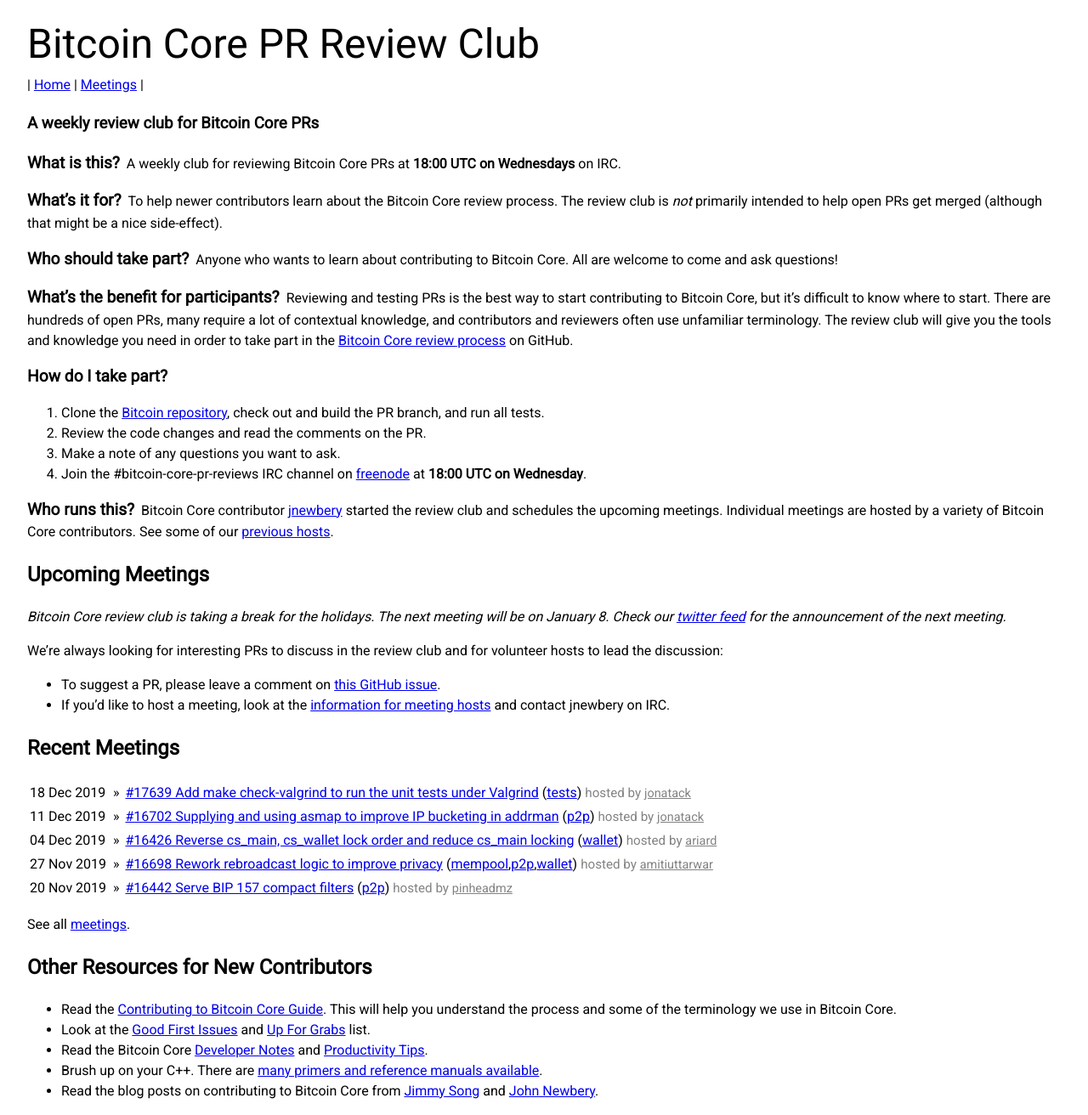
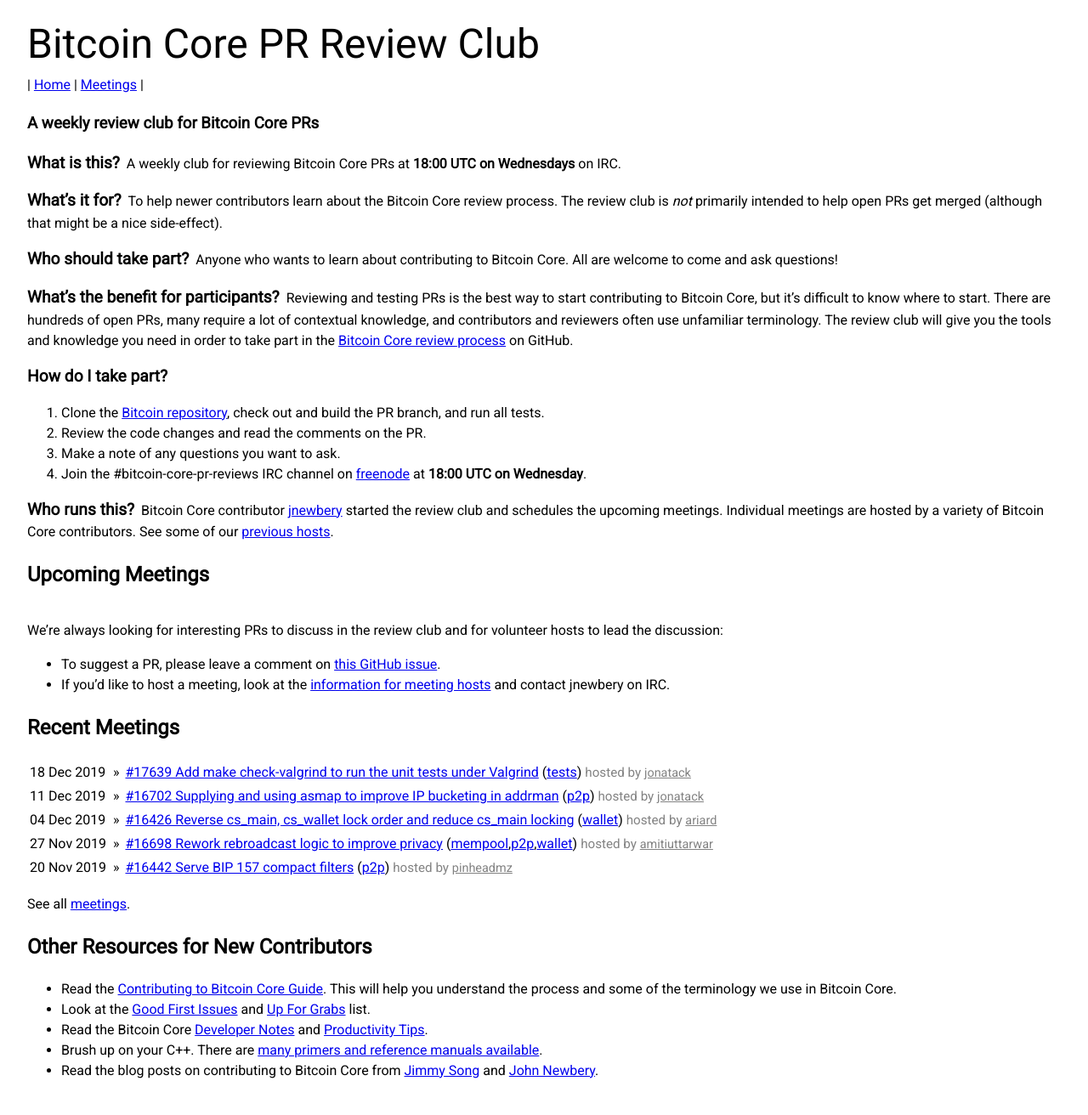
Before and after one commit to bitcoin-core-review-club/website, a Jekyll site: the page built from index.md, in a window 1280 px wide. Shown: the whole page at 85% size. Built offline with Jekyll 4.4.1, drawn with Linux system fonts in a browser that asks for light colours; nearby versions of some CDN libraries; after the commit the page ends 1288 px from its top, so only the background shows below that.

Commit message:
Revert "Add a placeholder for holiday break (#98)"
This reverts commit 91df0fd1bf47736708da8aee3652b519f37d80de.

```diff
--- a/index.md
+++ b/index.md
@@ -40,10 +40,30 @@
 
 ## Upcoming Meetings
 
-_Bitcoin Core review club is taking a break for the holidays. The next meeting
-will be on January 8. Check our [twitter
-feed](https://twitter.com/BitcoinCorePRs) for the announcement of the next
-meeting._
+<table>
+{% for post in site.posts reversed %}
+  {% capture nowunix %}{{'now' | date: "%s"}}{% endcapture %}
+  {% capture posttime %}{{post.date | date: '%s'}}{% endcapture %}
+  {% capture components %}
+  {%- for comp in post.components -%}
+    <a href="/meetings-components/#{{comp}}">{{comp}}</a>{% unless forloop.last %}, {% endunless %}
+  {%- endfor -%}
+  {% endcapture %}
+  {% if posttime >= nowunix %}
+    <tr>
+      <div class="home-posts-post">
+        <td class="Home-posts-post-date">{{ post.date | date_to_string }}</td>
+        <td class="Home-posts-post-arrow">&raquo;</td>
+        <td><a class="Home-posts-post-title" href="{{ post.url }}">#{{ post.pr }} {{ post.title }}</a>
+        ({{components}})
+        <span class="host">hosted by
+        <a class="host" href="/meetings-hosts/#{{post.host}}">{{ post.host }}</a>
+        </span></td>
+      </div>
+    </tr>
+  {%- endif -%}
+{% endfor %}
+</table>
 
 We're always looking for interesting PRs to discuss in the review club and for
 volunteer hosts to lead the discussion:
```
